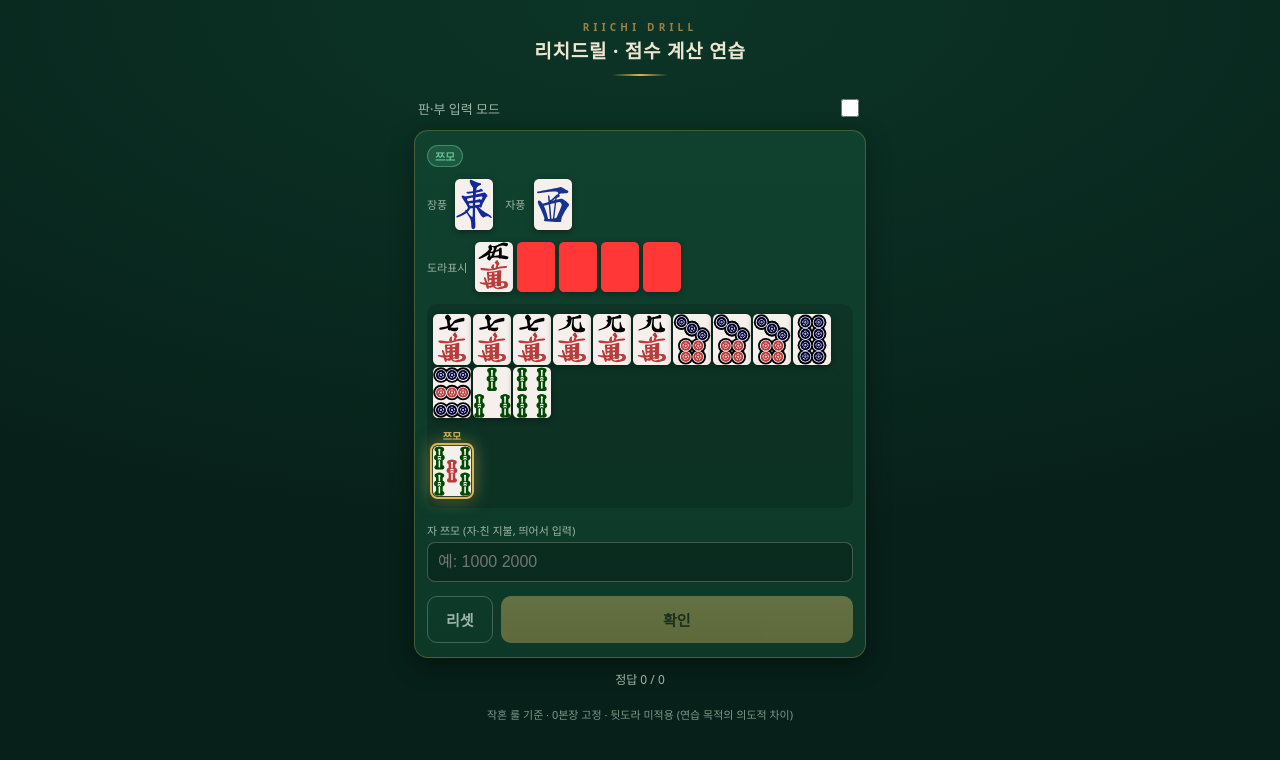
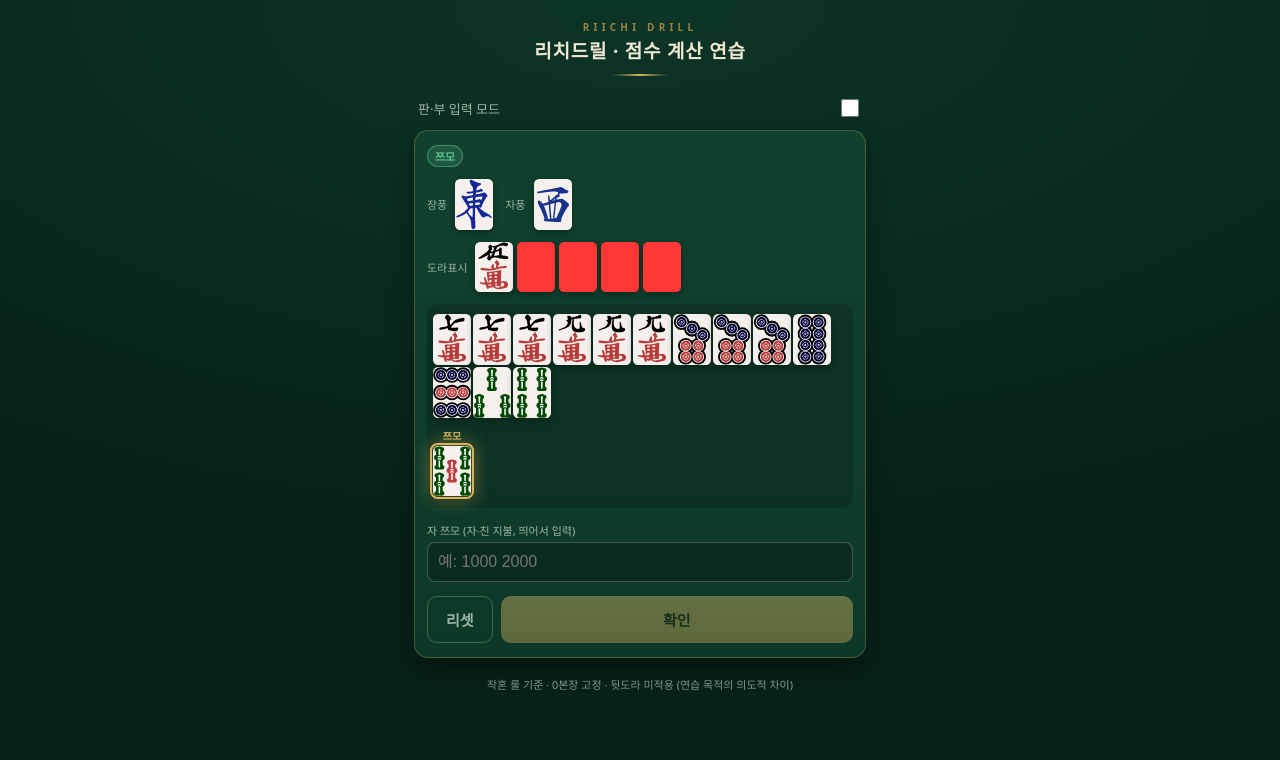
Before and after one commit to manbo-park/ronnya, a React (Vite) app: page / in a window 1280 px wide. Shown: the top 760 px of the page. Built offline with nearby package versions, Linux system fonts and the light colour scheme.

Commit message:
feat: 정답 카운터 제거
세션 누적 정답 수는 연습 흐름에 필요하지 않아
카운터 표시와 관련 상태를 제거한다.

```diff
--- a/src/features/ScoreTrainer.tsx
+++ b/src/features/ScoreTrainer.tsx
@@ -20,7 +20,6 @@ export function ScoreTrainer({ hanFuMode }: { hanFuMode: boolean }) {
     const [gp, setGp] = useState<GeneratedProblem>(() => generateProblem());
     const [phase, setPhase] = useState<Phase>('challenge');
     const [inputs, setInputs] = useState<Inputs>(EMPTY);
-    const [streak, setStreak] = useState({ correct: 0, total: 0 });
 
     const next = useCallback(() => {
         setGp(generateProblem());
@@ -35,10 +34,7 @@ export function ScoreTrainer({ hanFuMode }: { hanFuMode: boolean }) {
 
     const grade = gradeAnswer(r, inputs, hanFuMode);
 
-    const submit = () => {
-        setStreak((s) => ({ correct: s.correct + (grade.allCorrect ? 1 : 0), total: s.total + 1 }));
-        setPhase('answer');
-    };
+    const submit = () => setPhase('answer');
 
     return (
         <div className="trainer">
@@ -99,10 +95,6 @@ export function ScoreTrainer({ hanFuMode }: { hanFuMode: boolean }) {
                     <AnswerView result={r} grade={grade} hanFuMode={hanFuMode} onNext={next} />
                 )}
             </section>
-
-            <p className="streak">
-                정답 {streak.correct} / {streak.total}
-            </p>
         </div>
     );
 }
--- a/src/styles.css
+++ b/src/styles.css
@@ -431,13 +431,6 @@ body {
 }
 
 /* ---- 기타 ---- */
-.streak {
-    text-align: center;
-    font-size: 12px;
-    color: var(--muted);
-    margin: 12px 0 0;
-}
-
 .app-footer {
     text-align: center;
     font-size: 11px;
```
